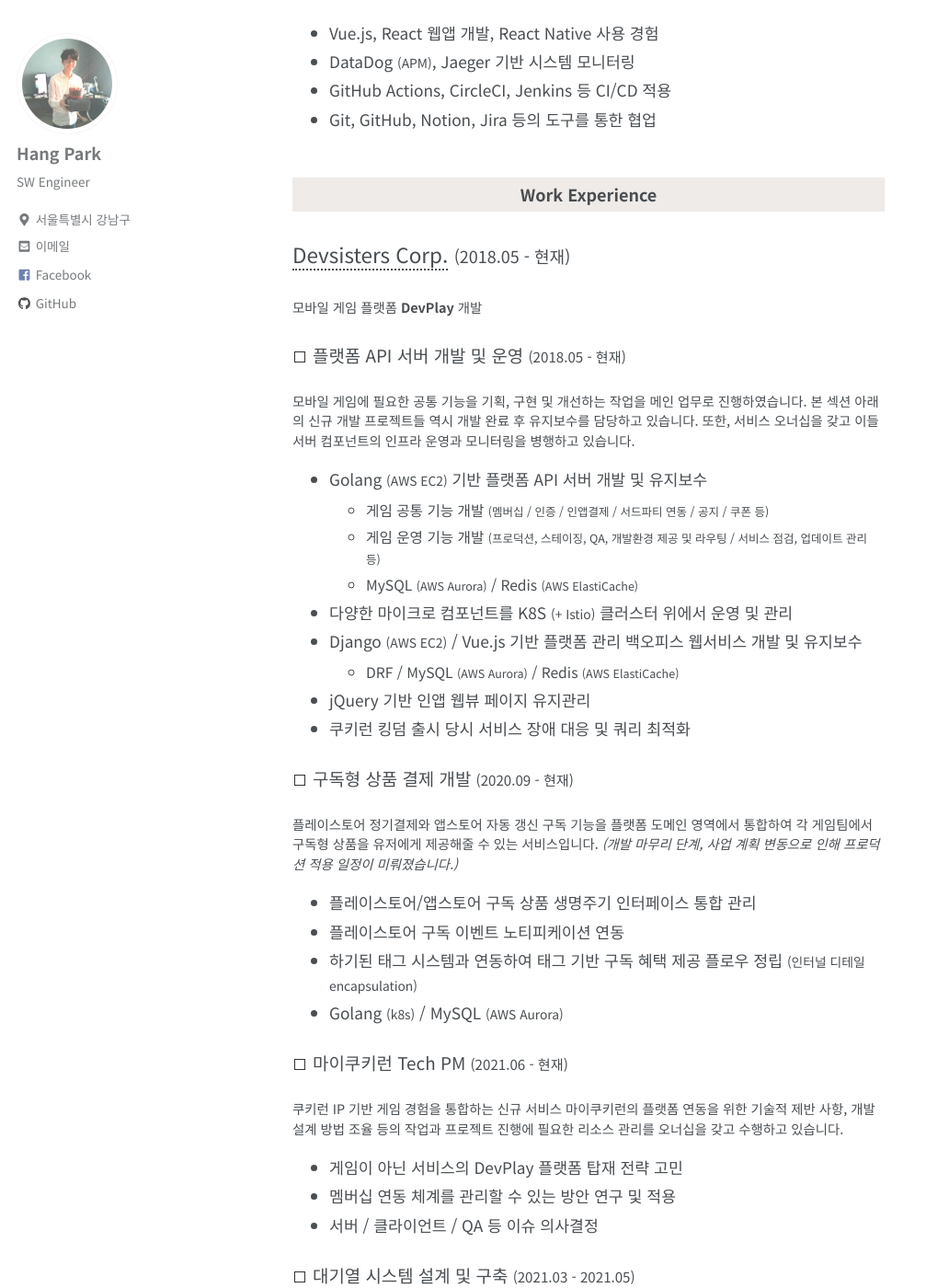
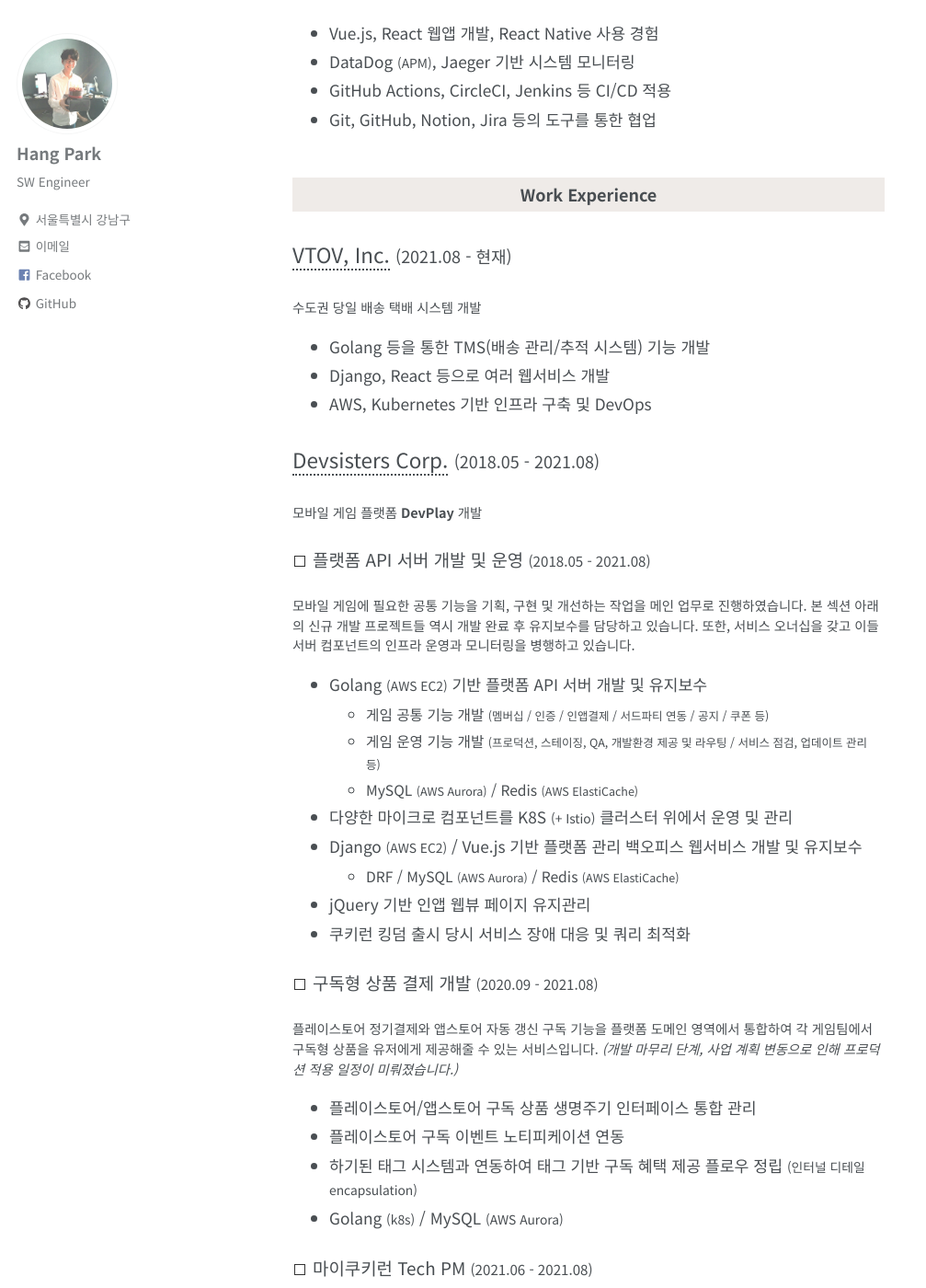
Before and after one commit to hangpark/hangpark.github.io, a Jekyll site: the page built from _pages/about.html, in a window 1280 px wide and 1400 px high, scrolled down 1127 px. Shown: the whole window at 92% size, without its empty margins (0-1007 px from the left). Built offline with Jekyll 4.4.1, drawn with Linux system fonts in a browser that asks for light colours; nearby versions of some CDN libraries.

Commit message:
Update about page

```diff
--- a/_pages/about.html
+++ b/_pages/about.html
@@ -45,10 +45,18 @@
   </section>
   <section>
     <div class="title col-12">Work Experience</div>
+    <p class="lead"><a href="https://vtov.notion.site/VTOV-95fb54bbdcd94a0aa9bbdd08989f0325" target="_blank" rel="noopener noreferrer">VTOV, Inc.</a>
+      <small>(2021.08 - 현재)</small></p>
+    <p class="small">수도권 당일 배송 택배 시스템 개발</p>
+    <ul>
+      <li>Golang 등을 통한 TMS(배송 관리/추적 시스템) 기능 개발</li>
+      <li>Django, React 등으로 여러 웹서비스 개발</li>
+      <li>AWS, Kubernetes 기반 인프라 구축 및 DevOps</li>
+    </ul>
     <p class="lead"><a href="http://www.devsisters.com/" target="_blank" rel="noopener noreferrer">Devsisters
-        Corp.</a> <small>(2018.05 - 현재)</small></p>
+        Corp.</a> <small>(2018.05 - 2021.08)</small></p>
     <p class="small">모바일 게임 플랫폼 <strong>DevPlay</strong> 개발</p>
-    <p class="sublead">플랫폼 API 서버 개발 및 운영 <small>(2018.05 - 현재)</small></p>
+    <p class="sublead">플랫폼 API 서버 개발 및 운영 <small>(2018.05 - 2021.08)</small></p>
     <p class="small">모바일 게임에 필요한 공통 기능을 기획, 구현 및 개선하는 작업을 메인 업무로 진행하였습니다.
     본 섹션 아래의 신규 개발 프로젝트들 역시 개발 완료 후 유지보수를 담당하고 있습니다.
     또한, 서비스 오너십을 갖고 이들 서버 컴포넌트의 인프라 운영과 모니터링을 병행하고 있습니다.</p>
@@ -69,7 +77,7 @@
       <li>jQuery 기반 인앱 웹뷰 페이지 유지관리</li>
       <li>쿠키런 킹덤 출시 당시 서비스 장애 대응 및 쿼리 최적화</li>
     </ul>
-    <p class="sublead">구독형 상품 결제 개발 <small>(2020.09 - 현재)</small></p>
+    <p class="sublead">구독형 상품 결제 개발 <small>(2020.09 - 2021.08)</small></p>
     <p class="small">플레이스토어 정기결제와 앱스토어 자동 갱신 구독 기능을 플랫폼 도메인 영역에서 통합하여
       각 게임팀에서 구독형 상품을 유저에게 제공해줄 수 있는 서비스입니다. <i>(개발 마무리 단계, 사업 계획 변동으로 인해 프로덕션 적용 일정이 미뤄졌습니다.)</i>
     </p>
@@ -79,7 +87,7 @@
       <li>하기된 태그 시스템과 연동하여 태그 기반 구독 혜택 제공 플로우 정립 <small>(인터널 디테일 encapsulation)</small></li>
       <li>Golang <small>(k8s)</small> / MySQL <small>(AWS Aurora)</small></li>
     </ul>
-    <p class="sublead">마이쿠키런 Tech PM <small>(2021.06 - 현재)</small></p>
+    <p class="sublead">마이쿠키런 Tech PM <small>(2021.06 - 2021.08)</small></p>
     <p class="small">쿠키런 IP 기반 게임 경험을 통합하는 신규 서비스 마이쿠키런의 플랫폼 연동을 위한 기술적 제반 사항,
       개발 설계 방법 조율 등의 작업과 프로젝트 진행에 필요한 리소스 관리를 오너십을 갖고 수행하고 있습니다.
     </p>
```
